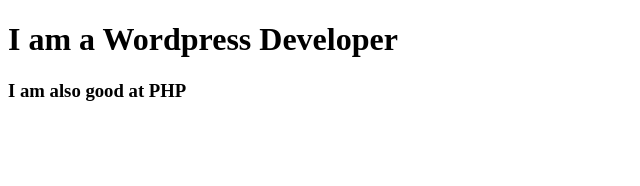
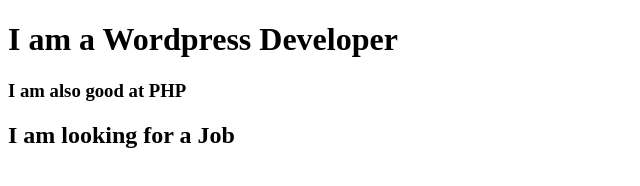
Before and after one commit to RushikeshMore11/testing, a plain HTML site: page index.html in a window 1280 px wide. Shown: the whole page, without its empty margins (0-640 px from the left). Drawn offline with Linux system fonts and the light colour scheme.

Commit message:
feat: new branch

```diff
--- a/index.html
+++ b/index.html
@@ -10,6 +10,7 @@
 <body>
     <h1>I am a Wordpress Developer</h1>
     <h3>I am also good at PHP</h3>
+    <h2>I am looking for a Job</h2>
 </body>
 
 </html>
```
